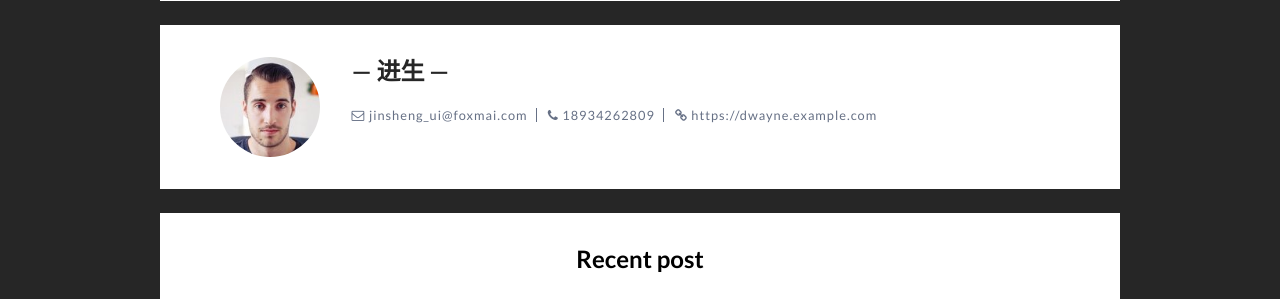
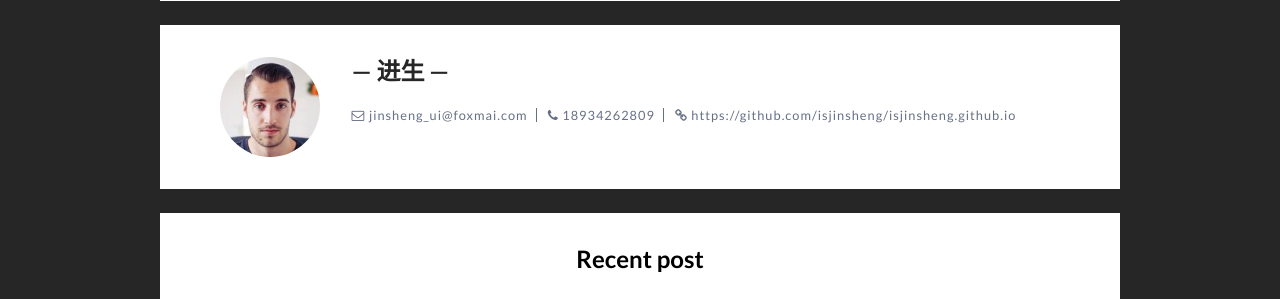
Before and after one commit to isjinsheng/isjinsheng.github.io, a Jekyll site: the page built from _posts/2017-07-05-sweden-beautiful-forest.markdown, in a window 1280 px wide. Shown: the part 895-1194 px from the top of the page. Built offline with Jekyll 4.4.1, drawn with Linux system fonts in a browser that asks for light colours; comment, search, counter and statistics services are not loaded; part of the change alters nothing that is shown.

Commit message:
Update _config.yml

```diff
--- a/_config.yml
+++ b/_config.yml
@@ -19,6 +19,7 @@ author-name: 进生 # your name
 about-author: # about author
 email: jinsheng_ui@foxmai.com # your email
 phone: 18934262809 # your pnone number
+website: https://github.com/isjinsheng/isjinsheng.github.io # you website
 
 # Social link
 google_url:    # add url link
```
